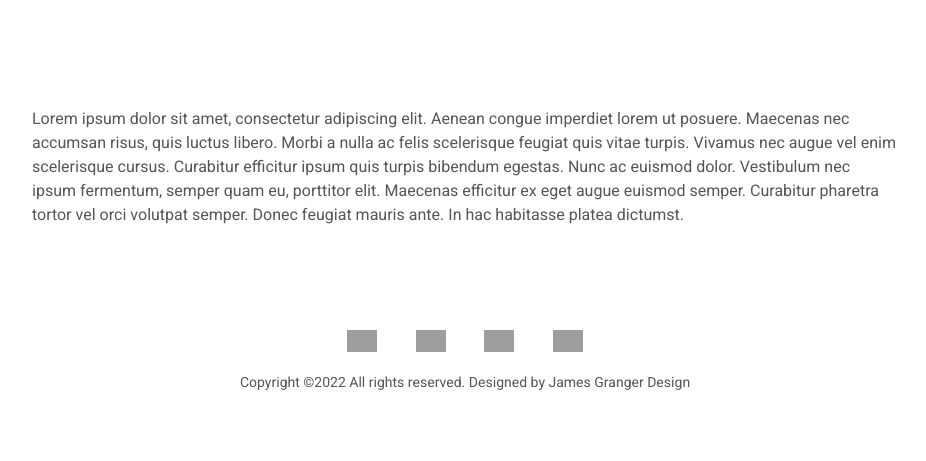
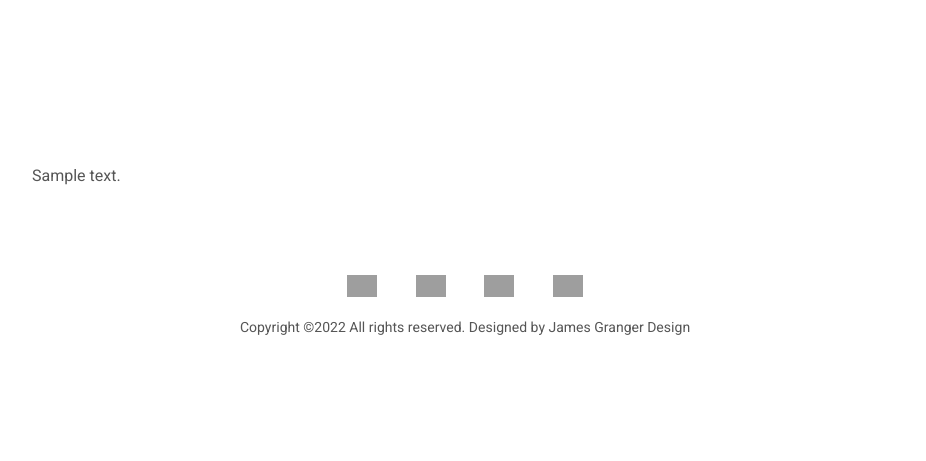
Before and after one commit to shenriques/portfolio, a Django app: a page that uses portfolio/main/templates/main/portfolio-detail.html in a window 1280 px wide. Shown: the part 339-800 px from the top of the page, without its empty margins (175-1101 px from the left). Run offline with Django 4.2, Linux system fonts and the light colour scheme; tables that the repository leaves empty hold one stand-in row (values such as "Sample post"); some libraries are stand-ins or nearby versions; grey boxes are pictures that could not be loaded.

Commit message:
Set up portfolio detail page to read from db

```diff
--- a/portfolio/main/templates/main/portfolio-detail.html
+++ b/portfolio/main/templates/main/portfolio-detail.html
@@ -21,7 +21,7 @@ Start Content
       <div class="row g-4 g-md-3  align-items-center">
         <div class="col-md-6">
           <div class="bannerContent">
-            <h1 class="xlTitle pb-md-3">Portfolio title</h1>
+            <h1 class="xlTitle pb-md-3"> {{ object.title }} </h1>
           </div>
         </div>
       </div>
@@ -32,16 +32,7 @@ Start Content
 <section>
   <div class="sectionSpaceSm">
     <div class="container">
-      <p>Lorem ipsum dolor sit amet, consectetur adipiscing elit.
-      Aenean congue imperdiet lorem ut posuere. Maecenas nec accumsan
-      risus, quis luctus libero. Morbi a nulla ac felis scelerisque
-      feugiat quis vitae turpis. Vivamus nec augue vel enim scelerisque
-      cursus. Curabitur efficitur ipsum quis turpis bibendum egestas.
-      Nunc ac euismod dolor. Vestibulum nec ipsum fermentum, semper
-      quam eu, porttitor elit. Maecenas efficitur ex eget augue euismod
-      semper. Curabitur pharetra tortor vel orci volutpat semper.
-      Donec feugiat mauris ante. In hac habitasse platea dictumst.
-      </p>
+      {{object.body|safe}}
     </div>
   </div>
 </section>
```
